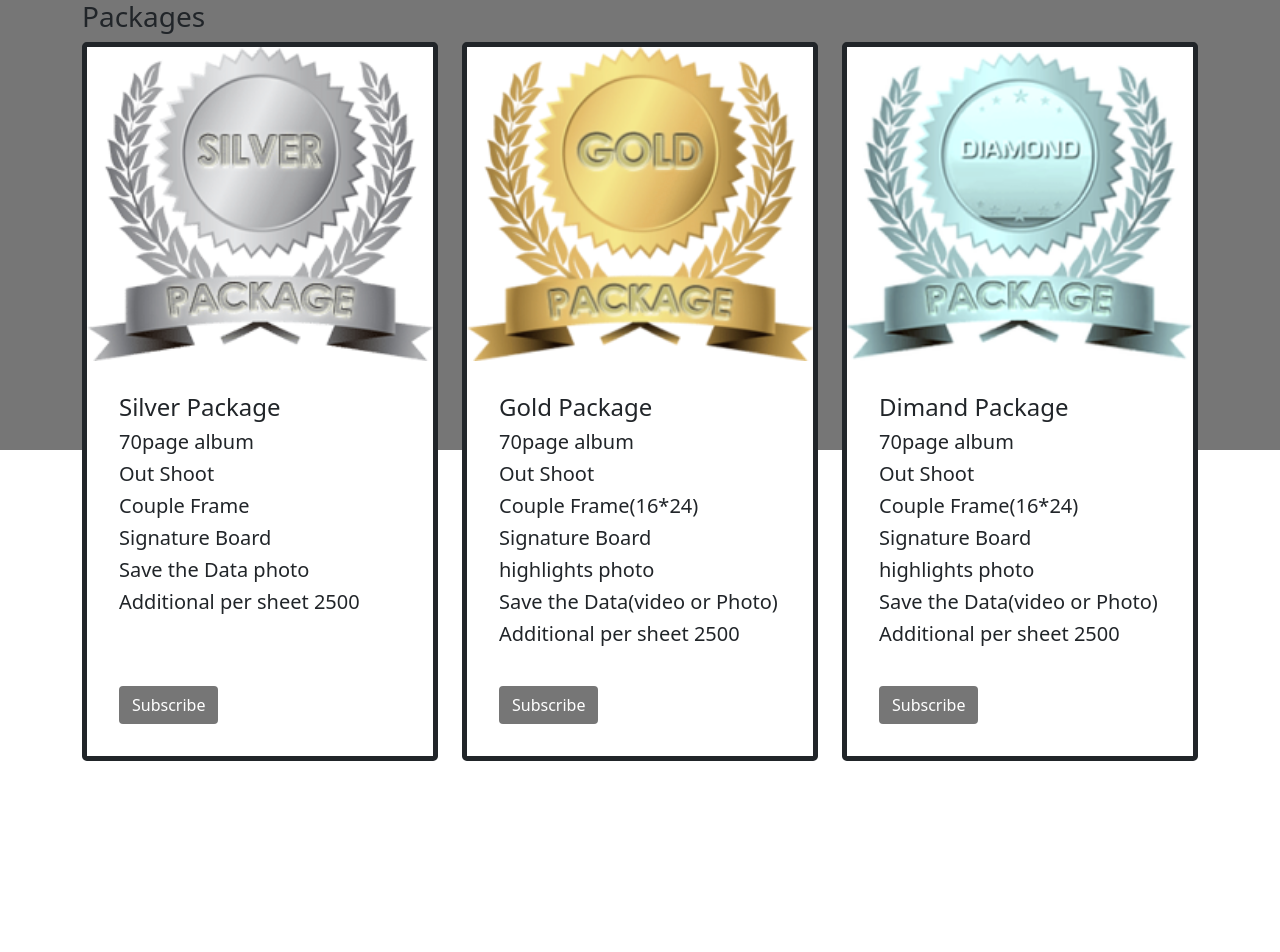
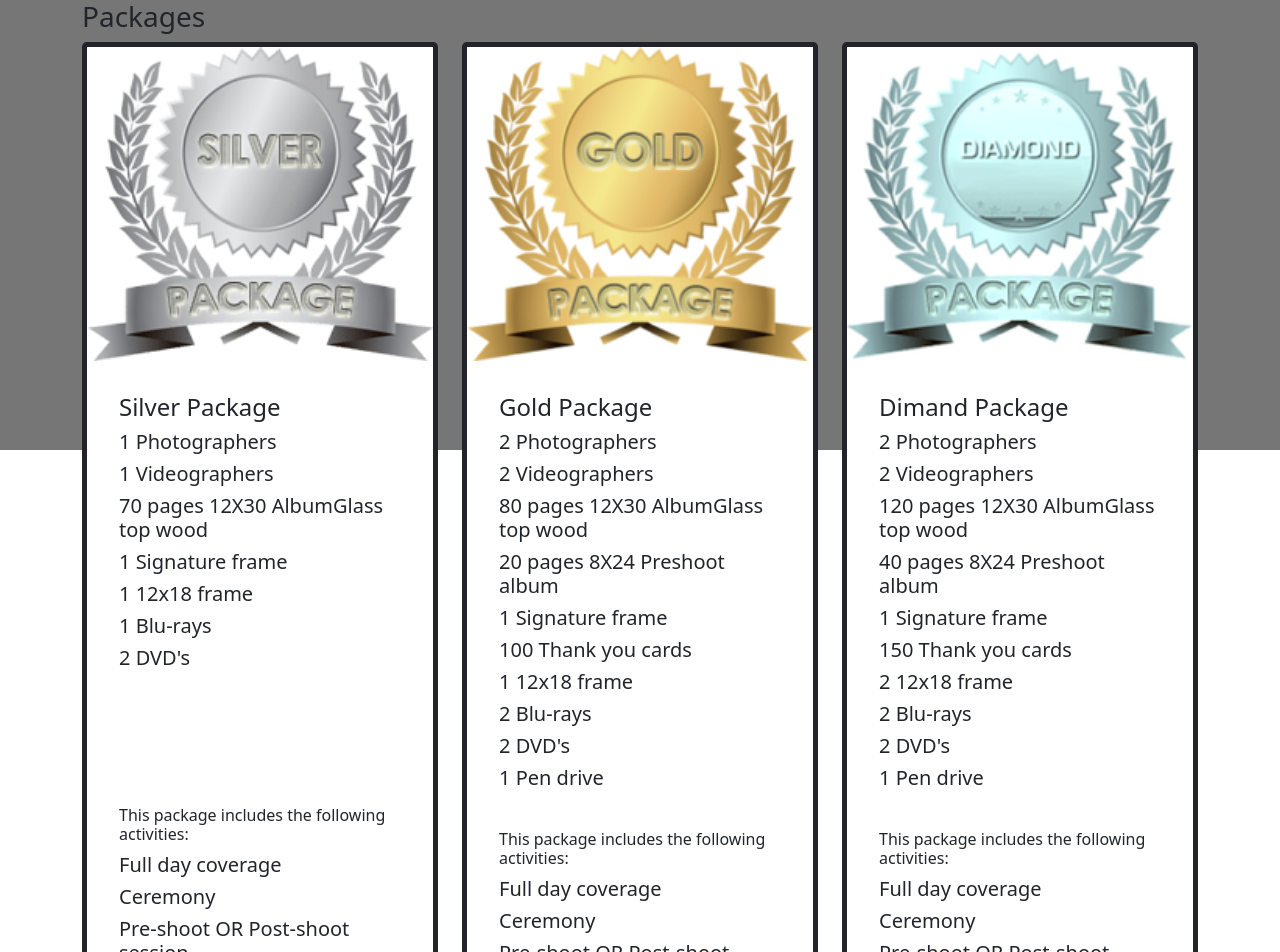
Before and after one commit to FarzanFrost/Flash, a React (Create React App) app in the folder flash-front-end/: page /ViewPackagesPurperty in a window 1280 px wide. Shown: the top 952 px of the page. Before the commit the page ends 825 px from the top, so only its background shows below. Built offline with nearby package versions, Linux system fonts and the light colour scheme.

Commit message:
update package

```diff
--- a/flash-front-end/src/ViewPackagesPurperty.js
+++ b/flash-front-end/src/ViewPackagesPurperty.js
@@ -64,13 +64,21 @@ const Vieweventdetailsforadmin = () => {
                                                     <div className="card-body">
                                                         <p className="card-text">
                                                             <h4>Silver Package</h4>
-                                                            <h5>70page album</h5>
-                                                            <h5>Out Shoot</h5>
-                                                            <h5>Couple Frame</h5>
-                                                            <h5>Signature Board</h5>
-                                                            <h5>Save the Data photo</h5>
-                                                            <h5>Additional per sheet 2500</h5>
+                                                            <h5>1 Photographers</h5>
+                                                            <h5>1 Videographers</h5>
+                                                            <h5>70 pages 12X30 AlbumGlass top wood</h5>
+                                                            <h5>1 Signature frame</h5>
+                                                            <h5>1 12x18 frame</h5>
+                                                            <h5>1 Blu-rays</h5>
+                                                            <h5>2 DVD's</h5>
                                                             <h5>&nbsp;</h5>
+                                                            <h5>&nbsp;</h5>
+                                                            <h5>&nbsp;</h5>
+                                                            <h5>&nbsp;</h5>
+                                                            <h6>This package includes the following activities:</h6>
+                                                            <h5>Full day coverage</h5>
+                                                            <h5>Ceremony</h5>
+                                                            <h5>Pre-shoot OR Post-shoot session</h5>
                                                         </p>
                                                         <br/>
                                                         <a href="#" className="btn" style={{...style3}}>Subscribe</a>
@@ -86,13 +94,21 @@ const Vieweventdetailsforadmin = () => {
                                                     <div className="card-body">
                                                         <p className="card-text">
                                                             <h4>Gold Package</h4>
-                                                            <h5>70page album</h5>
-                                                            <h5>Out Shoot</h5>
-                                                            <h5>Couple Frame(16*24)</h5>
-                                                            <h5>Signature Board</h5>
-                                                            <h5>highlights photo</h5>
-                                                            <h5>Save the Data(video or Photo)</h5>
-                                                            <h5>Additional per sheet 2500</h5>
+                                                            <h5>2 Photographers</h5>
+                                                            <h5>2 Videographers</h5>
+                                                            <h5>80 pages 12X30 AlbumGlass top wood</h5>
+                                                            <h5>20	pages 8X24 Preshoot album</h5>
+                                                            <h5>1 Signature frame</h5>
+                                                            <h5>100	Thank you cards</h5>
+                                                            <h5>1 12x18 frame</h5>
+                                                            <h5>2 Blu-rays</h5>
+                                                            <h5>2 DVD's</h5>
+                                                            <h5>1 Pen drive</h5>
+                                                            <h5>&nbsp;</h5>
+                                                            <h6>This package includes the following activities:</h6>
+                                                            <h5>Full day coverage</h5>
+                                                            <h5>Ceremony</h5>
+                                                            <h5>Pre-shoot OR Post-shoot session</h5>
                                                         </p>
                                                         <br/>
                                                         <a href="#" className="btn" style={{...style3}}>Subscribe</a>
@@ -109,13 +125,21 @@ const Vieweventdetailsforadmin = () => {
 
                                                         <p className="card-text">
                                                             <h4>Dimand Package</h4>
-                                                            <h5>70page album</h5>
-                                                            <h5>Out Shoot</h5>
-                                                            <h5>Couple Frame(16*24)</h5>
-                                                            <h5>Signature Board</h5>
-                                                            <h5>highlights photo</h5>
-                                                            <h5>Save the Data(video or Photo)</h5>
-                                                            <h5>Additional per sheet 2500</h5>
+                                                            <h5>2 Photographers</h5>
+                                                            <h5>2 Videographers</h5>
+                                                            <h5>120 pages 12X30 AlbumGlass top wood</h5>
+                                                            <h5>40	pages 8X24 Preshoot album</h5>
+                                                            <h5>1 Signature frame</h5>
+                                                            <h5>150	Thank you cards</h5>
+                                                            <h5>2 12x18 frame</h5>
+                                                            <h5>2 Blu-rays</h5>
+                                                            <h5>2 DVD's</h5>
+                                                            <h5>1 Pen drive</h5>
+                                                            <h5>&nbsp;</h5>
+                                                            <h6>This package includes the following activities:</h6>
+                                                            <h5>Full day coverage</h5>
+                                                            <h5>Ceremony</h5>
+                                                            <h5>Pre-shoot OR Post-shoot session</h5>
                                                         </p>
                                                         <br/>
                                                         <a href="#" className="btn" style={{...style3}}>Subscribe</a>
@@ -136,13 +160,21 @@ const Vieweventdetailsforadmin = () => {
                                                 <div className="card-body">
                                                     <p className="card-text">
                                                         <h4>Plantinum Package</h4>
-                                                        <h5>70page album</h5>
-                                                        <h5>Out Shoot</h5>
-                                                        <h5>Couple Frame(16*24)</h5>
-                                                        <h5>Signature Board</h5>
-                                                        <h5>highlights photo</h5>
-                                                        <h5>Save the Data(video or Photo)</h5>
-                                                        <h5>Additional per sheet 2500</h5>
+                                                        <h5>2 Photographers</h5>
+                                                        <h5>2 Videographers</h5>
+                                                        <h5>150 pages 12X30 AlbumGlass top wood</h5>
+                                                        <h5>50	pages 8X24 Preshoot album</h5>
+                                                        <h5>1 Signature frame</h5>
+                                                        <h5>150	Thank you cards</h5>
+                                                        <h5>2 12x18 frame</h5>
+                                                        <h5>2 Blu-rays</h5>
+                                                        <h5>2 DVD's</h5>
+                                                        <h5>1 Pen drive</h5>
+                                                        <h5>&nbsp;</h5>
+                                                        <h6>This package includes the following activities:</h6>
+                                                        <h5>Full day coverage</h5>
+                                                        <h5>Ceremony</h5>
+                                                        <h5>Pre-shoot OR Post-shoot session</h5>
                                                     </p>
                                                     <br/>
                                                     <a href="#" className="btn" style={{...style3}}>Subscribe</a>
```
